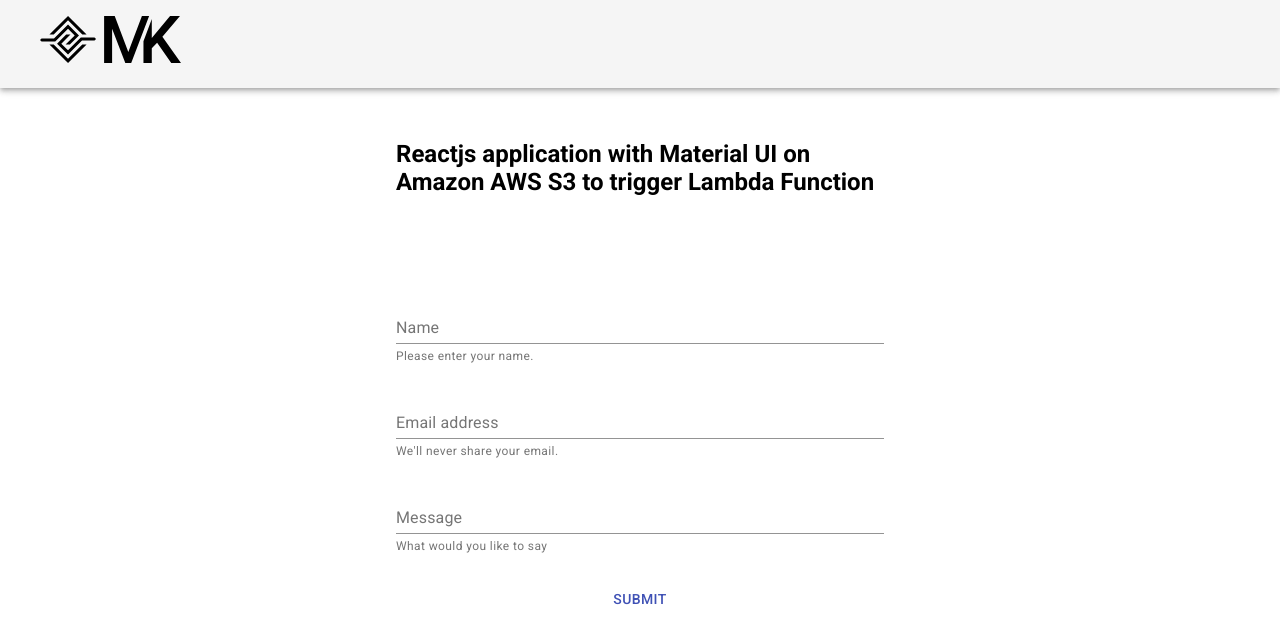
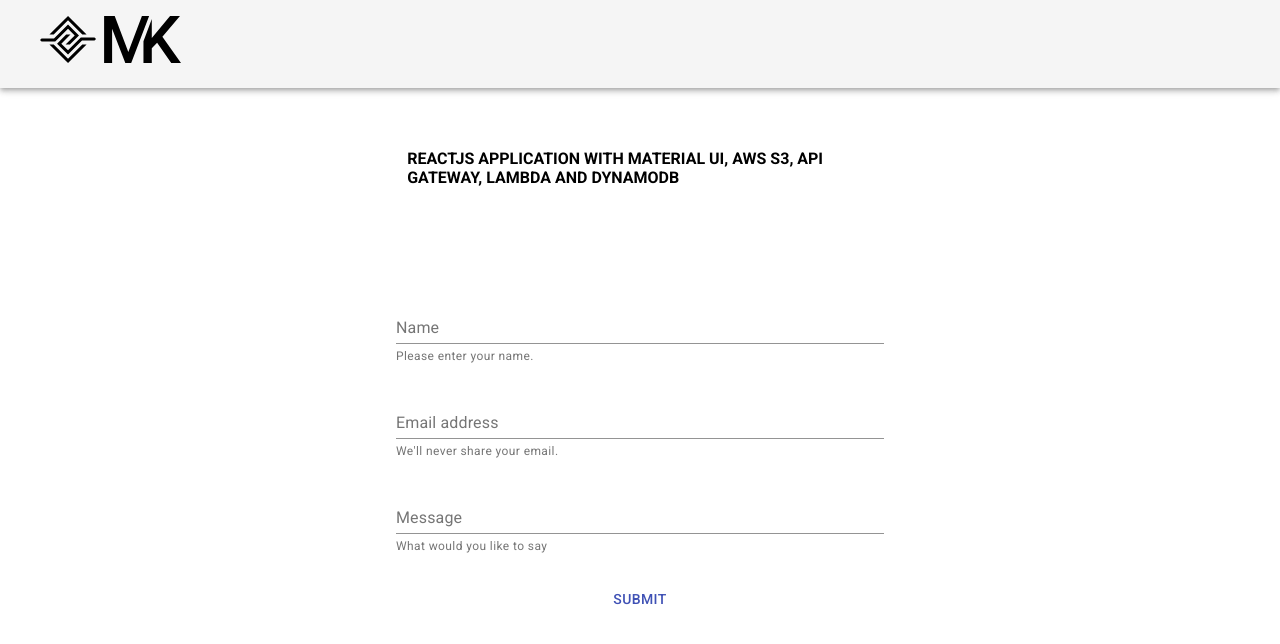
Before and after one commit to mrstevedev/react-s3, a React (Create React App) app: page / in a window 1280 px wide. Shown: the top 644 px of the page. Built offline with nearby package versions, Linux system fonts and the light colour scheme.

Commit message:
Updated description

```diff
--- a/src/components/UserForm.js
+++ b/src/components/UserForm.js
@@ -15,7 +15,10 @@ const styles = {
     padding: '2rem'
   },
   headerStyles: {
-    padding: '0 2rem'
+    padding: '0 2rem',
+    textTransform: 'uppercase',
+    fontSize: '1rem',
+    margin: '0.7rem'
   }
 };
 export class UserForm extends Component {
@@ -56,7 +59,7 @@ export class UserForm extends Component {
             direction="column"
             justify="center"
             style={{ minHeight: '20vh' }}>
-              <h2 style={ styles.headerStyles }>Reactjs application with Material UI on Amazon AWS S3 to trigger Lambda Function</h2>
+              <h2 style={ styles.headerStyles }>Reactjs application with Material UI, AWS S3, API Gateway, Lambda and DynamoDB</h2>
           </Grid>
         <Grid
             container
```
